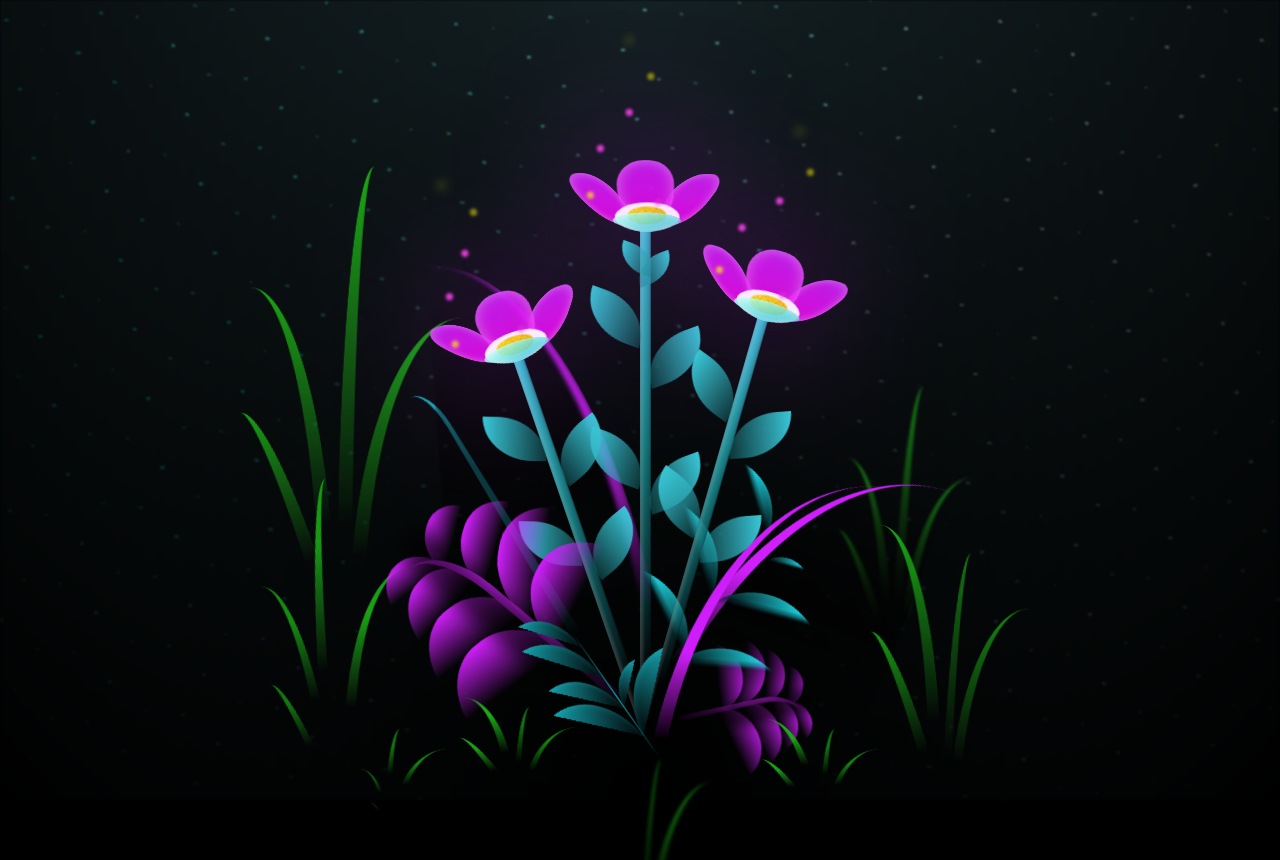
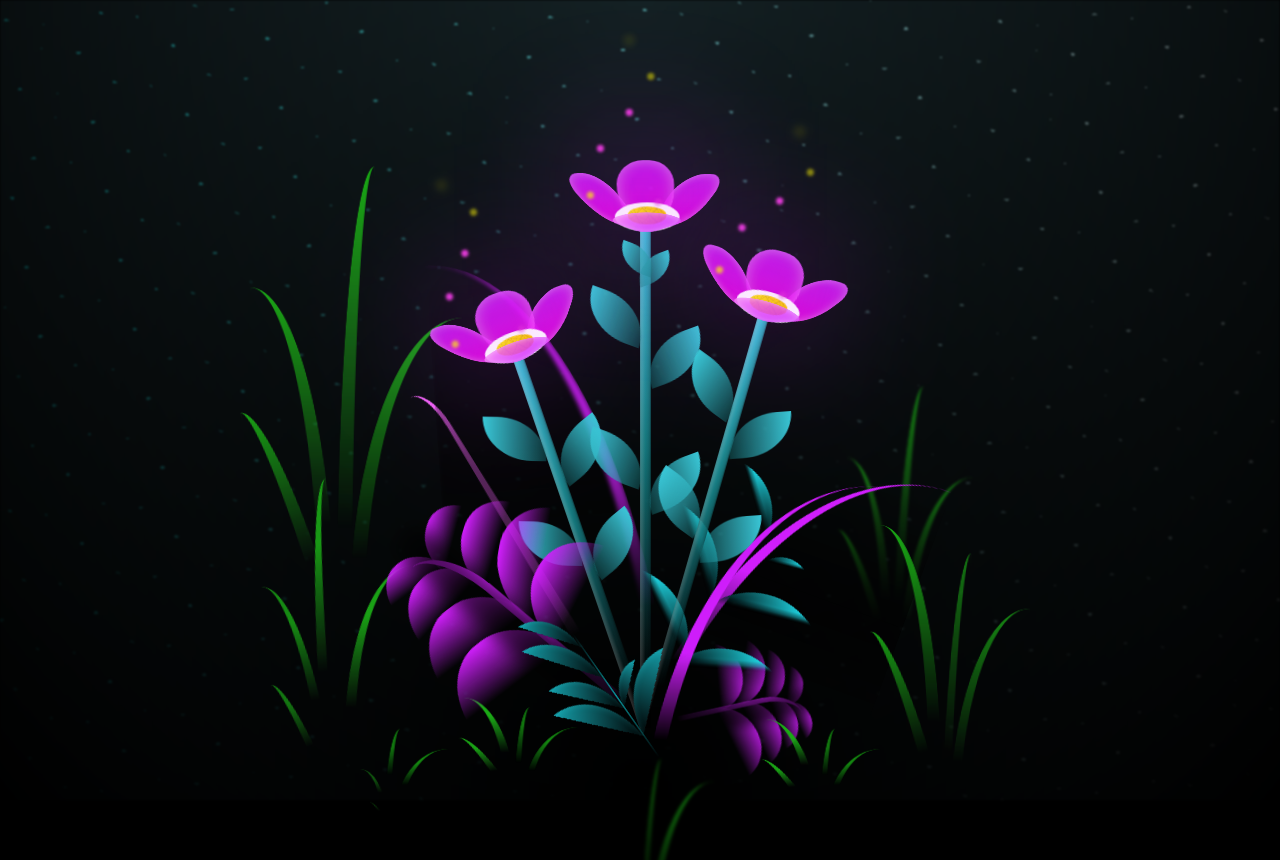
Before and after one commit to ltfpermana/BocilAira, a plain HTML site: page flower.html in a window 1280 px wide. Shown: the top 860 px of the page. Drawn offline with Linux system fonts and the light colour scheme.

Commit message:
Update main.css

```diff
--- a/css/main.css
+++ b/css/main.css
@@ -185,7 +185,7 @@ body {
   transform-origin: bottom left;
   border-radius: 4vmin 10vmin 4vmin 4vmin;
   transform: translate(0%, 18%) rotateX(70deg) rotate(-43deg);
-  background-image: linear-gradient(to top, #39c6d6, #a7ffee);
+  background-image: linear-gradient(to top, #d01efc, #f064f5);
   z-index: 1;
   opacity: 0.8;
 }
@@ -536,7 +536,7 @@ body {
 .flower__g-long {
   --w: 2vmin;
   --h: 6vmin;
-  --c: #159faa;
+  --c: #f064f5;
   position: absolute;
   bottom: 10vmin;
   left: -3vmin;
```
